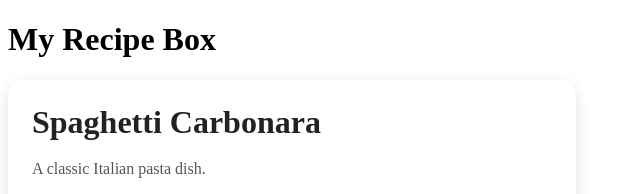
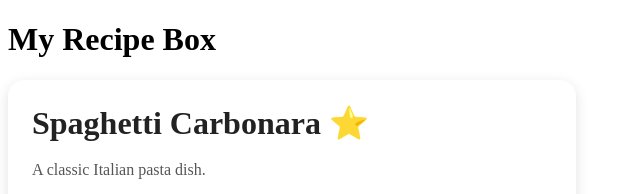
Before and after one commit to bsalinasjala/Bootcamp-FE, an Angular app: page / in a window 1280 px wide. Shown: the top 194 px of the page, without its empty margins (0-640 px from the left). Built offline with nearby package versions, Linux system fonts and the light colour scheme; grey boxes are pictures that could not be loaded.

Commit message:
feature:add module 12 (Conditional Rendering with @if)

```diff
--- a/src/app/mock-recipes.ts
+++ b/src/app/mock-recipes.ts
@@ -6,6 +6,7 @@ export const MOCK_RECIPES: RecipeModel[] = [
         name: 'Spaghetti Carbonara',
         description: 'A classic Italian pasta dish.',
         imgUrl: 'https://images.unsplash.com/photo-1612874742237-6526221588e3?q=80&w=600&auto=format&fit=crop',
+        isFavorite: true,
         ingredients: [
             { name: 'Spaghetti', quantity: 200, unit: 'g' },
             { name: 'Guanciale', quantity: 100, unit: 'g' },
@@ -19,11 +20,12 @@ export const MOCK_RECIPES: RecipeModel[] = [
         name: 'Caprese Salad',
         description: 'A simple and refreshing Italian salad.',
         imgUrl: 'https://images.unsplash.com/photo-1529312266912-b33cfce2eefd?q=80&w=600&auto=format&fit=crop',
+        isFavorite: false,
         ingredients: [
             { name: 'Tomatoes', quantity: 4, unit: 'each' },
             { name: 'Fresh Mozzarella', quantity: 200, unit: 'g' },
             { name: 'Fresh Basil', quantity: 1, unit: 'bunch' },
             { name: 'Extra Virgin Olive Oil', quantity: 2, unit: 'tbsp' },
         ],
-    },
+    }
 ];
--- a/src/app/models.ts
+++ b/src/app/models.ts
@@ -9,5 +9,6 @@ export interface RecipeModel {
     name: string;
     description: string;
     imgUrl: string;
+    isFavorite: boolean;
     ingredients: Ingredient[];
 }
--- a/src/app/recipe-detail/recipe-detail.html
+++ b/src/app/recipe-detail/recipe-detail.html
@@ -1,5 +1,11 @@
 <section class="recipe-card">
-    <h2 class="recipe-title">{{ recipe().name }}</h2>
+    <h2 class="recipe-title">
+        {{ recipe().name }}
+
+        @if (recipe().isFavorite) {
+        <span class="favorite-icon">⭐</span>
+        }
+    </h2>
 
     <p class="recipe-description">{{ recipe().description }}</p>
 
```
